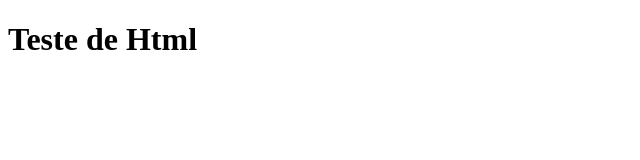
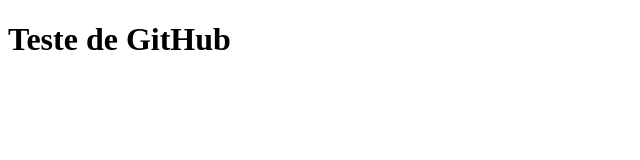
Before and after one commit to stonyguimaraes/html-css, a plain HTML site: page index.html in a window 1280 px wide. Shown: the whole page, without its empty margins (0-640 px from the left). Drawn offline with Linux system fonts and the light colour scheme.

Commit message:
Alteração de Titulo
Alteração de TItulo

```diff
--- a/index.html
+++ b/index.html
@@ -6,6 +6,6 @@
     <title>Página Inicial</title>
   </head>
   <body>
-    <h1>Teste de Html</h1>
+    <h1>Teste de GitHub</h1>
   </body>
 </html>
```
